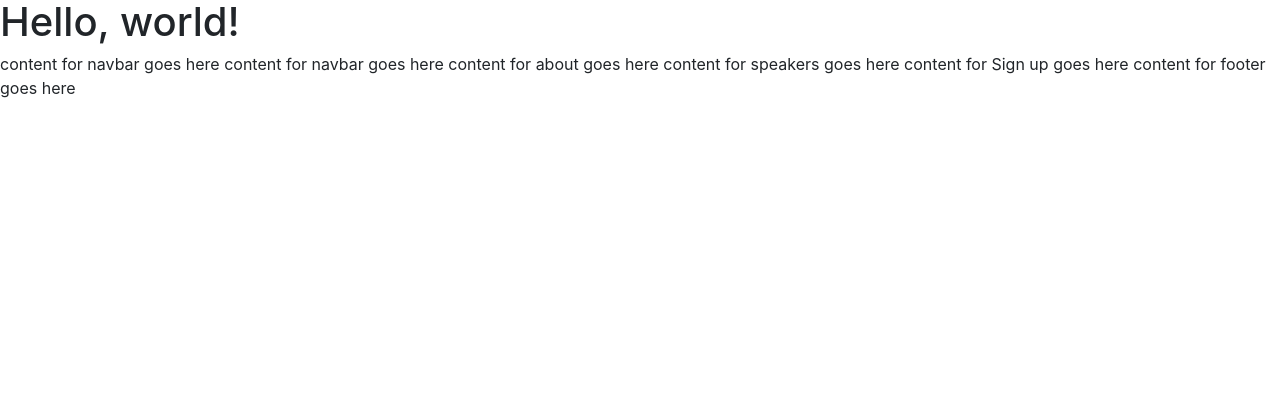
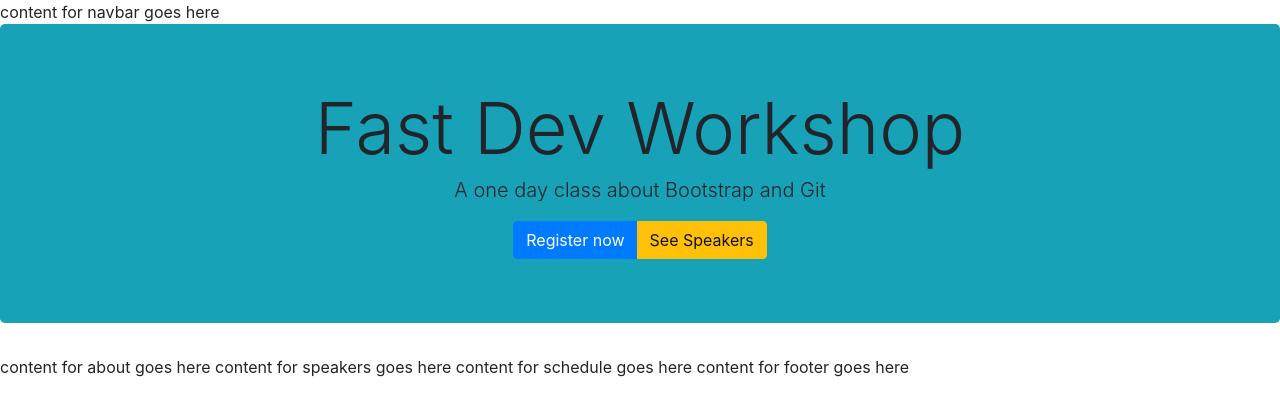
Before and after one commit to mihaicode/Fast-Dev, a plain HTML site: page index.html in a window 1280 px wide. Drawn offline with nearby package versions, Linux system fonts and the light colour scheme.

Commit message:
Create header section
Header section is created using the Jumbotron element + a button group

```diff
--- a/index.html
+++ b/index.html
@@ -1,25 +1,33 @@
 <!DOCTYPE html>
 <html lang="en">
-  <head>
+
+<head>
     <!-- Required meta tags -->
     <meta charset="utf-8">
     <meta name="viewport" content="width=device-width, initial-scale=1, shrink-to-fit=no">
 
     <!-- Bootstrap CSS -->
     <link rel="stylesheet" href="https://maxcdn.bootstrapcdn.com/bootstrap/4.0.0-beta/css/bootstrap.min.css" integrity="sha384-/Y6pD6FV/Vv2HJnA6t+vslU6fwYXjCFtcEpHbNJ0lyAFsXTsjBbfaDjzALeQsN6M" crossorigin="anonymous">
-  </head>
-  <body>
-    <h1>Hello, world!</h1>
+</head>
+
+<body>
 
     <!-- Navbar -->
     content for navbar goes here
     <!-- /Navbar -->
 
     <!-- Header -->
-    content for navbar goes here
+    <div class="jumbotron text-center bg-info">
+        <h1 class="display-3">Fast Dev Workshop</h1>
+        <p class="lead">A one day class about Bootstrap and Git</p>
+        <div class="btn-group" role="group" aria-label="Basic example">
+            <button type="button" class="btn btn-primary">Register now</button>
+            <button type="button" class="btn btn-warning">See Speakers</button>
+        </div>
+    </div>
     <!-- /Header -->
 
-     <!-- About -->
+    <!-- About -->
     content for about goes here
     <!-- /About -->
 
@@ -27,9 +35,9 @@
     content for speakers goes here
     <!-- /Speakers -->
 
-    <!-- Sign up -->
-    content for Sign up goes here
-    <!-- /Sign up -->
+    <!-- Schedule -->
+    content for schedule goes here
+    <!-- /Schedule -->
 
     <!-- Footer -->
     content for footer goes here
@@ -40,5 +48,6 @@
     <script src="https://code.jquery.com/jquery-3.2.1.slim.min.js" integrity="sha384-KJ3o2DKtIkvYIK3UENzmM7KCkRr/rE9/Qpg6aAZGJwFDMVNA/GpGFF93hXpG5KkN" crossorigin="anonymous"></script>
     <script src="https://cdnjs.cloudflare.com/ajax/libs/popper.js/1.11.0/umd/popper.min.js" integrity="sha384-b/U6ypiBEHpOf/4+1nzFpr53nxSS+GLCkfwBdFNTxtclqqenISfwAzpKaMNFNmj4" crossorigin="anonymous"></script>
     <script src="https://maxcdn.bootstrapcdn.com/bootstrap/4.0.0-beta/js/bootstrap.min.js" integrity="sha384-h0AbiXch4ZDo7tp9hKZ4TsHbi047NrKGLO3SEJAg45jXxnGIfYzk4Si90RDIqNm1" crossorigin="anonymous"></script>
-  </body>
+</body>
+
 </html>
```
